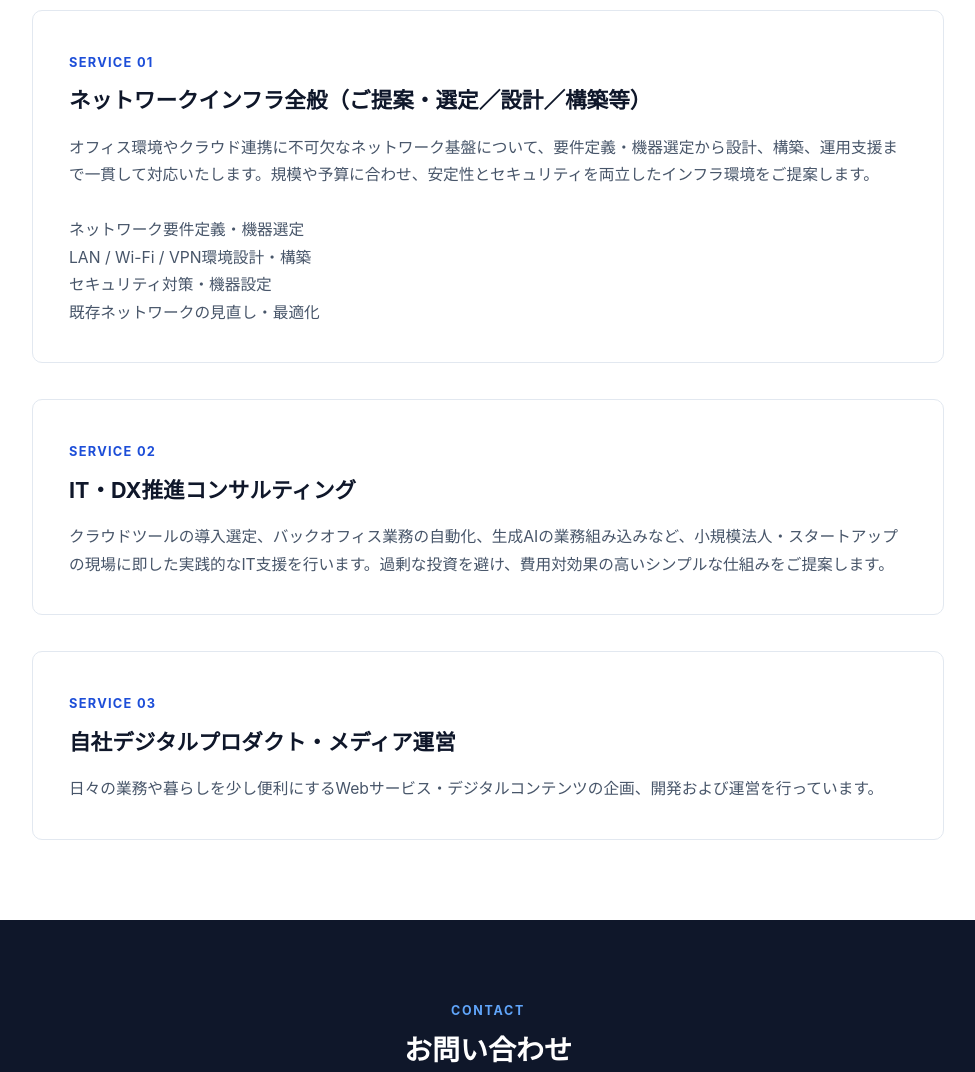
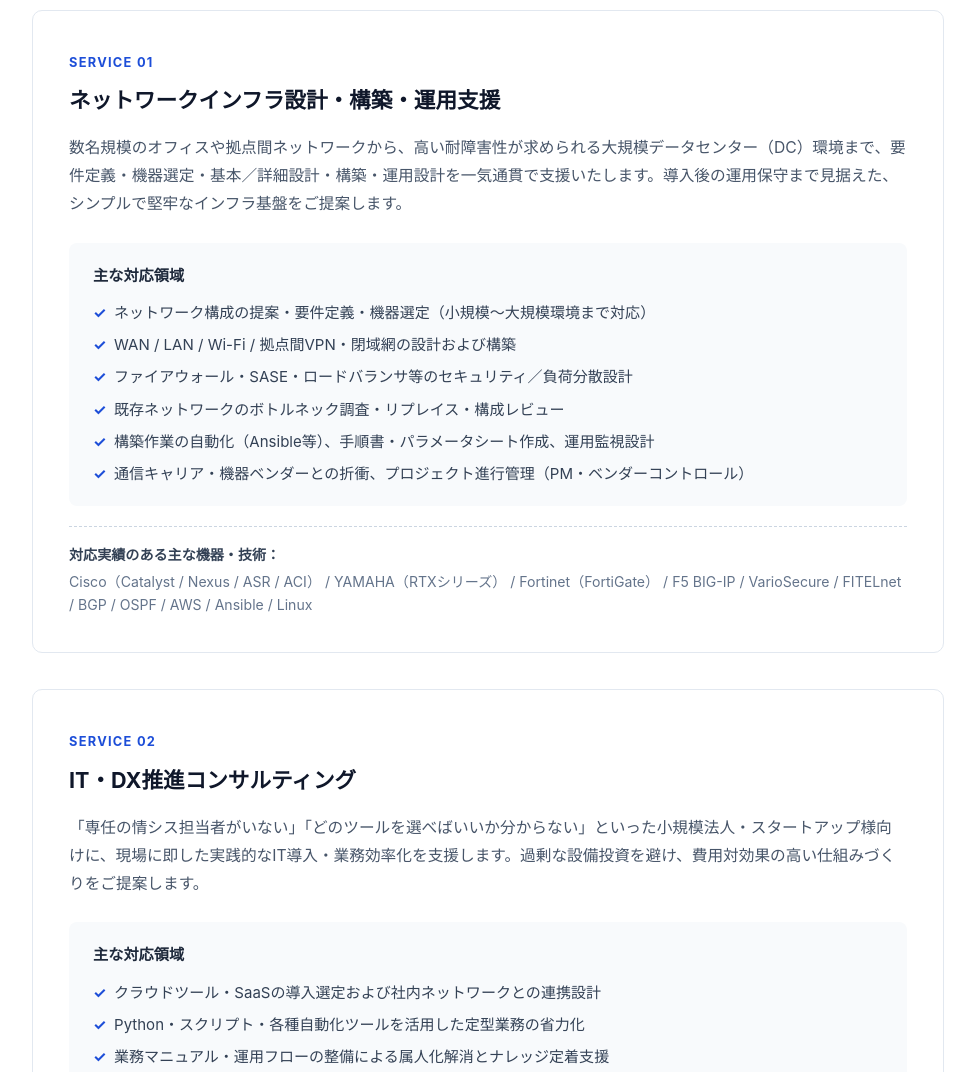
Before and after one commit to yoshiya-nakamura/tsumugi-net, an Astro site: page /service in a window 1280 px wide. Shown: the part 340-1412 px from the top of the page, without its empty margins (152-1127 px from the left). Built offline with nearby package versions, Linux system fonts and the light colour scheme; Astro itself is replaced by a stand-in of ours.

Commit message:
軽微な変更

```diff
--- a/src/pages/service.astro
+++ b/src/pages/service.astro
@@ -10,37 +10,54 @@ import Layout from "../layouts/Layout.astro";
     </div>
   </div>
 
-<section class="section">
+  <section class="section">
     <div class="container">
       <div class="detail-list">
         <!-- 事業01：ネットワークインフラ全般 -->
         <article class="detail-item">
           <span class="num">SERVICE 01</span>
-          <h2>ネットワークインフラ全般（ご提案・選定／設計／構築等）</h2>
-          <p>
-            オフィス環境やクラウド連携に不可欠なネットワーク基盤について、要件定義・機器選定から設計、構築、運用支援まで一貫して対応いたします。規模や予算に合わせ、安定性とセキュリティを両立したインフラ環境をご提案します。<br />
-            <br />
-            ネットワーク要件定義・機器選定<br />
-            LAN / Wi-Fi / VPN環境設計・構築<br />
-            セキュリティ対策・機器設定<br />
-            既存ネットワークの見直し・最適化<br />
+          <h2>ネットワークインフラ設計・構築・運用支援</h2>
+          <p class="lead">
+            数名規模のオフィスや拠点間ネットワークから、高い耐障害性が求められる大規模データセンター（DC）環境まで、要件定義・機器選定・基本／詳細設計・構築・運用設計を一気通貫で支援いたします。導入後の運用保守まで見据えた、シンプルで堅牢なインフラ基盤をご提案します。
           </p>
+
+          <div class="service-box">
+            <h3>主な対応領域</h3>
+            <ul class="check-list">
+              <li>ネットワーク構成の提案・要件定義・機器選定（小規模〜大規模環境まで対応）</li>
+              <li>WAN / LAN / Wi-Fi / 拠点間VPN・閉域網の設計および構築</li>
+              <li>ファイアウォール・SASE・ロードバランサ等のセキュリティ／負荷分散設計</li>
+              <li>既存ネットワークのボトルネック調査・リプレイス・構成レビュー</li>
+              <li>構築作業の自動化（Ansible等）、手順書・パラメータシート作成、運用監視設計</li>
+              <li>通信キャリア・機器ベンダーとの折衝、プロジェクト進行管理（PM・ベンダーコントロール）</li>
+            </ul>
+          </div>
+
+          <div class="tech-stack">
+            <span class="tech-label">対応実績のある主な機器・技術：</span>
+            <p class="tech-items">
+              Cisco（Catalyst / Nexus / ASR / ACI） / YAMAHA（RTXシリーズ） / Fortinet（FortiGate） / F5 BIG-IP / VarioSecure / FITELnet / BGP / OSPF / AWS / Ansible / Linux
+            </p>
+          </div>
         </article>
 
+        <!-- 事業02：IT・DX推進コンサルティング -->
         <article class="detail-item">
           <span class="num">SERVICE 02</span>
           <h2>IT・DX推進コンサルティング</h2>
-          <p>
-            クラウドツールの導入選定、バックオフィス業務の自動化、生成AIの業務組み込みなど、小規模法人・スタートアップの現場に即した実践的なIT支援を行います。過剰な投資を避け、費用対効果の高いシンプルな仕組みをご提案します。
+          <p class="lead">
+            「専任の情シス担当者がいない」「どのツールを選べばいいか分からない」といった小規模法人・スタートアップ様向けに、現場に即した実践的なIT導入・業務効率化を支援します。過剰な設備投資を避け、費用対効果の高い仕組みづくりをご提案します。
           </p>
-        </article>
 
-        <article class="detail-item">
-          <span class="num">SERVICE 03</span>
-          <h2>自社デジタルプロダクト・メディア運営</h2>
-          <p>
-            日々の業務や暮らしを少し便利にするWebサービス・デジタルコンテンツの企画、開発および運営を行っています。
-          </p>
+          <div class="service-box">
+            <h3>主な対応領域</h3>
+            <ul class="check-list">
+              <li>クラウドツール・SaaSの導入選定および社内ネットワークとの連携設計</li>
+              <li>Python・スクリプト・各種自動化ツールを活用した定型業務の省力化</li>
+              <li>業務マニュアル・運用フローの整備による属人化解消とナレッジ定着支援</li>
+              <li>ITベンダー・システム開発会社への発注支援、見積・提案内容のセカンドオピニオン</li>
+            </ul>
+          </div>
         </article>
       </div>
     </div>
@@ -72,13 +89,71 @@ import Layout from "../layouts/Layout.astro";
     color: #0f172a;
     margin-bottom: 14px;
   }
-  .detail-item p {
+  .lead {
     color: #475569;
     font-size: 0.98rem;
+    line-height: 1.8;
+    margin-bottom: 24px;
+  }
+  .service-box {
+    background: #f8fafc;
+    border-radius: 8px;
+    padding: 20px 24px;
+    margin-bottom: 20px;
+  }
+  .service-box:last-child {
+    margin-bottom: 0;
+  }
+  .service-box h3 {
+    font-size: 0.95rem;
+    font-weight: 700;
+    color: #1e293b;
+    margin-bottom: 12px;
+  }
+  .check-list {
+    list-style: none;
+    padding: 0;
+    margin: 0;
+    display: flex;
+    flex-direction: column;
+    gap: 8px;
+  }
+  .check-list li {
+    position: relative;
+    padding-left: 1.4em;
+    color: #334155;
+    font-size: 0.94rem;
+    line-height: 1.6;
+  }
+  .check-list li::before {
+    content: "✓";
+    position: absolute;
+    left: 0;
+    color: #1d4ed8;
+    font-weight: 700;
+  }
+  .tech-stack {
+    border-top: 1px dashed #cbd5e1;
+    padding-top: 16px;
+    font-size: 0.88rem;
+  }
+  .tech-label {
+    display: block;
+    font-weight: 700;
+    color: #334155;
+    margin-bottom: 4px;
+  }
+  .tech-items {
+    color: #64748b;
+    margin: 0;
+    line-height: 1.6;
   }
   @media (max-width: 768px) {
     .detail-item {
       padding: 24px;
     }
+    .service-box {
+      padding: 16px;
+    }
   }
 </style>
```
Also changed, not shown: src/pages/company.astro (+4 -5 lines), src/pages/index.astro (+40 -23 lines).
